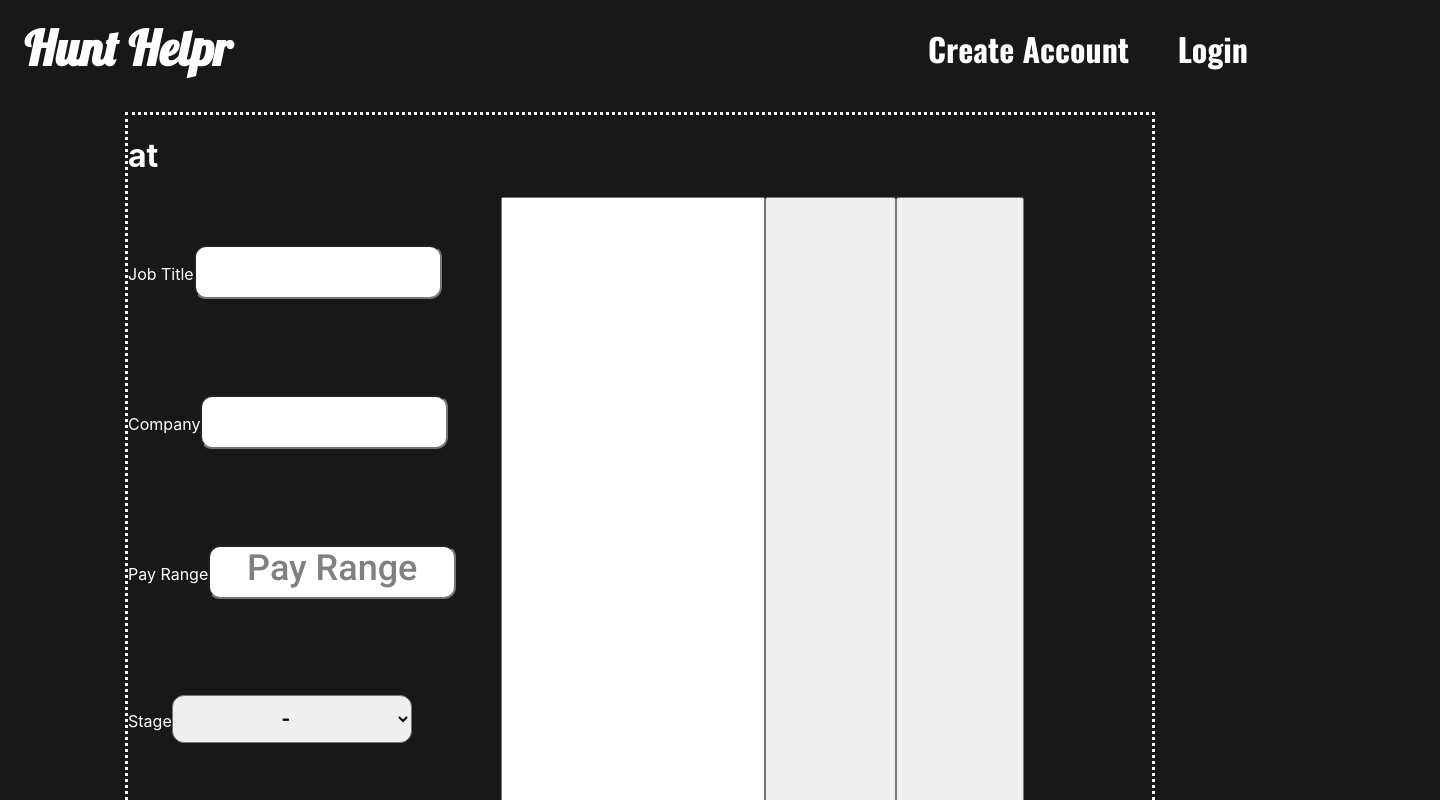
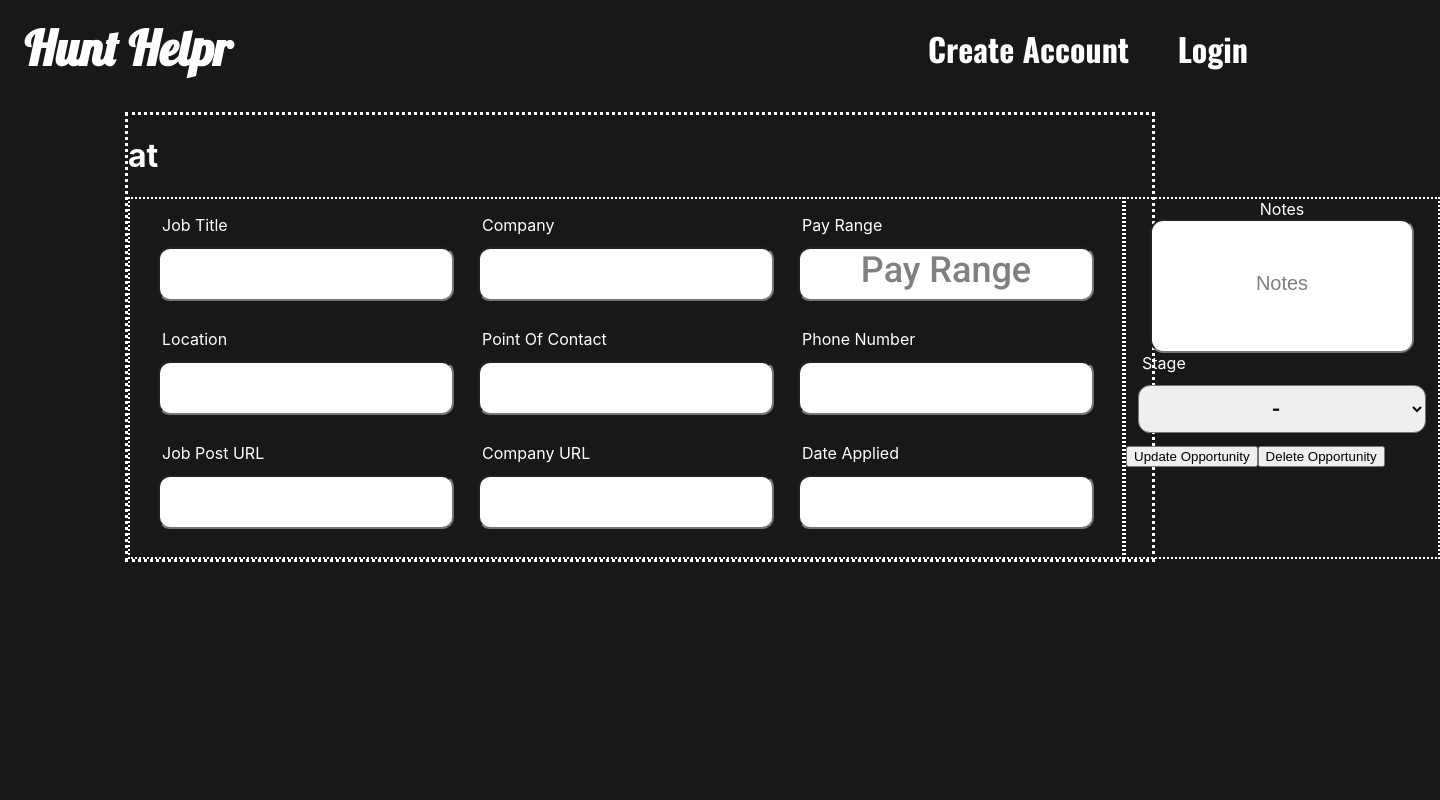
Before and after one commit to moomoomewmew/job-hunt-helper, a React (Create React App) app in the folder client/: page /opportunity/1/edit in a window 1280 px wide. Shown: the top 800 px of the page, 1440 px wide, since content can reach past the window. Built offline with nearby package versions, Linux system fonts and the light colour scheme; no server answers.

Commit message:
css on edit page

```diff
--- a/client/src/components/OpportunityEdit.jsx
+++ b/client/src/components/OpportunityEdit.jsx
@@ -61,11 +61,7 @@ export default function OpportunityEdit() {
     const handleDelete = async (e) => {
         e.preventDefault()
         const payload = await deleteOpportunity()
-        // if (confirm('Are you sure you want to delete this opportunity?') === true) {
-        //     deleteOpportunity()
-        // } else {
-        //     navigate('/dashboard')
-        // }
+        navigate('/dashboard')
 
     }
 
@@ -73,7 +69,7 @@ export default function OpportunityEdit() {
         <div className="form">
             <h1 className='position-at-company'>{opportunity.jobTitle} at {opportunity.company}</h1>
             <form onSubmit={handleSubmit}>
-                <div>
+                <div className='input-container'>
                     <div className='row-1'>
                         <div classname="label-input-box">
                             <label for="jobTitle">Job Title</label>
@@ -103,21 +99,6 @@ export default function OpportunityEdit() {
                                 name="payRange"
                             />
                         </div>
-                        <div classname="label-input-box">
-                        <label for="stage">Stage</label>
-                        <select
-                            className='edit-input'
-                            defaultValue={opportunity.stage}
-                            name="stage"
-                        >
-                            <option value="-">-</option>
-                            <option value="wishlist">wishlist</option>
-                            <option value="applied">applied</option>
-                            <option value="interview">interview</option>
-                            <option value="offer">offer</option>
-                            <option value="rejected">rejected</option>
-                        </select>
-                        </div>
                     </div>
                     <div className='row-2'>
                         <div classname="label-input-box">
@@ -126,7 +107,6 @@ export default function OpportunityEdit() {
                                 className='edit-input'
                                 type="text"
                                 defaultValue={opportunity.location}
-                            placeholder="Location"
                                 name="location"
                             />
                         </div>
@@ -136,7 +116,6 @@ export default function OpportunityEdit() {
                                 className='edit-input'
                                 type="text"
                                 defaultValue={opportunity.pointOfContact}
-                            placeholder="Point Of Contact"
                                 name="point-of-contact"
                             />
                         </div>
@@ -146,7 +125,6 @@ export default function OpportunityEdit() {
                                 className='edit-input'
                                 type="text"
                                 defaultValue={opportunity.phoneNumber}
-                            placeholder="Phone Number"
                                 name="phone-number"
                             />
                         </div>
@@ -158,7 +136,6 @@ export default function OpportunityEdit() {
                                 className='edit-input'
                                 type="text"
                                 defaultValue={opportunity.jobPostURL}
-                            placeholder="Job Post URL"
                                 name="job-post-url"
                             />
                         </div>
@@ -182,6 +159,8 @@ export default function OpportunityEdit() {
                         </div>
                     </div>
                 </div>
+                <div className='notes-and-buttons'>
+                    <label for="notes">Notes</label>
                     <input
                         className='note-input'
                         type="text"
@@ -189,9 +168,26 @@ export default function OpportunityEdit() {
                         placeholder='Notes'
                         name="notes"
                     />
+                    <div className='button-box'>
+                        <div classname="label-input-box">
+                            <label for="stage">Stage</label>
+                            <select
+                                className='edit-input'
+                                value={opportunity.stage}
+                                name="stage"
+                            >
+                                <option value="-">-</option>
+                                <option value="wishlist">wishlist</option>
+                                <option value="applied">applied</option>
+                                <option value="interview">interview</option>
+                                <option value="offer">offer</option>
+                                <option value="rejected">rejected</option>
+                            </select>
+                        </div>
                         <button type="submit" >Update Opportunity</button>
                         <button onClick={handleDelete}>Delete Opportunity</button>
-
+                    </div>
+                </div>
             </form>
         </div>
     )
--- a/client/src/dashboard.js
+++ b/client/src/dashboard.js
@@ -11,7 +11,7 @@ export default function Dashboard({ authUser, ...props }) {
     console.log(authUser)
     const [opportunities, setOpportunities] = useState([])
 
-    useEffect( () => {
+    useEffect(() => {
         if (!props.authenticated || !authUser.userName) {
             console.log('not logged in')
             return
@@ -23,12 +23,17 @@ export default function Dashboard({ authUser, ...props }) {
             })
     }, [authUser, props.authenticated])
 
-    console.log(opportunities)
+    const navToAddOpp = () => {
+
+    }
 
     if (props.authenticated) {
         return (
             <div className='dashboard-box'>
+                <div className='welcome-and-add'>
                     <h1 className='welcome'>Welcome, {authUser.userName}!</h1>
+                    <button className='add-opp-button'>+ add opportunity</button>
+                </div>
                 <div className='dashboard-box-2'>
                     <Stage name="Wishlist" opportunities={opportunities.filter(opp => opp.stage === 'wishlist')} onEdit={setOpportunities} />
                     <Stage name="Applied" opportunities={opportunities.filter(opp => opp.stage === 'applied')} onEdit={setOpportunities} />
--- a/client/src/styles/dashboard.css
+++ b/client/src/styles/dashboard.css
@@ -52,3 +52,23 @@
     border-radius: 15px;
     background-color: #e2e7c3;
 }
+
+.welcome-and-add {
+    display:flex;
+    justify-content: space-between;
+}
+
+.add-opp-button {
+    margin: 1em;
+    border-radius: 1em;
+    font-size: medium;
+    background-color: black;
+    color: aliceblue;
+    transition: 0.4s;
+
+}
+
+.add-opp-button:hover {
+    background-color: rgb(66, 66, 66);
+    font-size: large;
+}
--- a/client/src/styles/edit.css
+++ b/client/src/styles/edit.css
@@ -6,9 +6,9 @@
 
 .edit-input {
     border-radius: .5em;
-    width: 10em;
+    width: 12em;
     height: 2em;
-    margin: 2em 0;
+    margin: .5em ;
     text-align: center;
     font-size: 1.5em;
     font-family: 'Roboto', sans-serif;
@@ -22,18 +22,55 @@ form {
 }
 .note-input {
     width: 20vw;
+    height: 10vw;
+    border-radius: 1em;
 }
 
 label {
     color: white;
+    margin: 0 1em;
 }
 
 .position-at-company {
     color: white;
 }
 
+
 .label-input-box {
     display: flex;
     flex-direction: column;
+    border: 3px dotted rgb(226, 27, 209);
+}
+
+.row-1 {
+    display: flex;
+    flex-direction: row;
+    margin:1em;
 
 }
+.row-2 {
+    display: flex;
+    flex-direction: row;
+            margin:1em;
+
+
+}
+.row-3 {
+    display: flex;
+    flex-direction: row;
+        margin:1em;
+
+}
+
+.notes-and-buttons {
+    display: flex;
+    flex-direction: column;
+    align-items: center;
+    border: 2px dotted white;
+    width: 100%;
+}
+
+.input-container {
+      border: 2px dotted white;
+
+}
```
Lines whose indentation alone changed are shown as unchanged.
